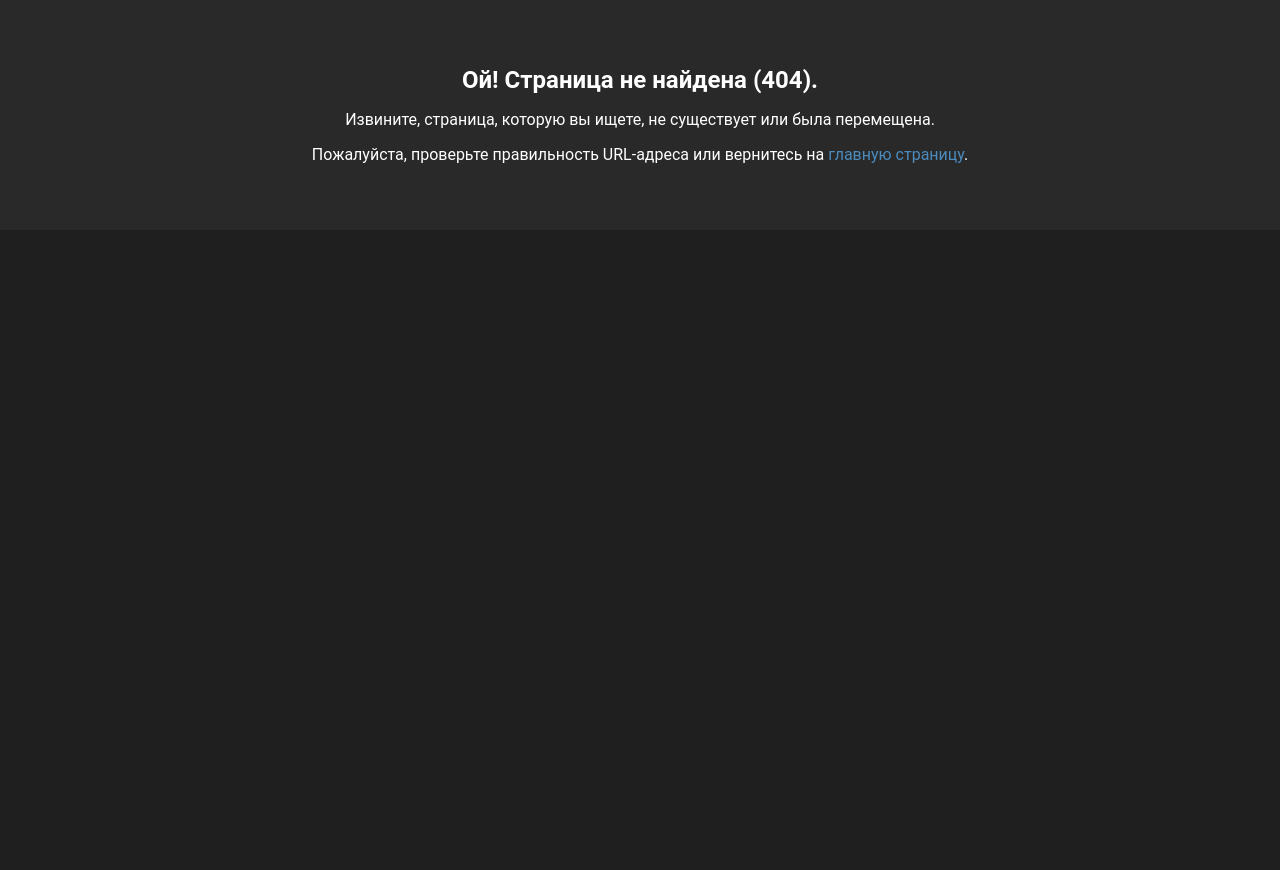
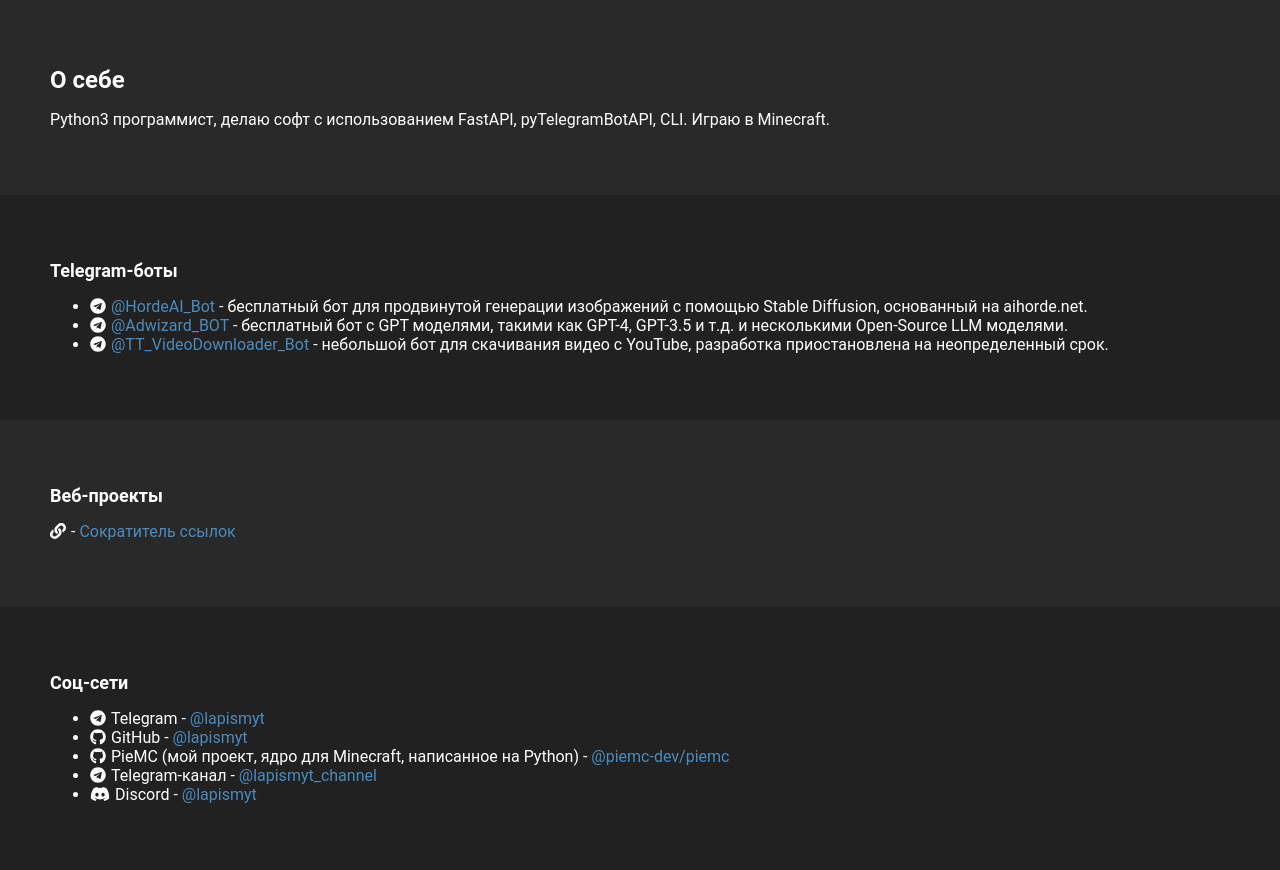
Before and after one commit to lapismyt/BCloud, a Flask app: page / in a window 1280 px wide. Before the commit the page ends 163 px from the top, so only its background shows below. Run offline with Flask 3, Linux system fonts and the light colour scheme.

Commit message:
Update index.html

```diff
--- a/templates/index.html
+++ b/templates/index.html
@@ -1,14 +1,15 @@
+<!DOCTYPE html>
 <html prefix="og: http://ogp.me/ns#">
 <head>
   <meta charset="UTF-8">
   <meta name="viewport" content="width=device-width, initial-scale=1.0">
-  <meta property="og:title" content="Ошибка 404">
+  <meta property="og:title" content="Главная">
   <meta property="og:type" content="article">
-  <meta property="og:url" content="http://lapismyt.space/not_found.html">
-  <meta property="og:image" content="http://lapismyt.space/uploads/5815023.jpg">
-  <meta property="og:description" content="Извините, страница не найдена.">
+  <meta property="og:url" content="http://lapismyt.space/">
+  <meta property="og:image" content="http://lapismyt.space/uploads/66328763.jpg">
+  <meta property="og:description" content="Главная страница - о себе, проекты, ссылки.">
   <meta property="og:site_name" content="BCloud">
-  <title>BCloud - Страница не найдена</title>
+  <title>BCloud - Главная</title>
   <link rel="stylesheet" href="https://cdnjs.cloudflare.com/ajax/libs/font-awesome/5.15.4/css/all.min.css">
   <style>
     body {
@@ -22,12 +23,15 @@
       font-size: 24px;
       font-weight: bold;
     }
+    h2 {
+      font-size: 18px;
+      font-weight: bold;
+    }
     p {
       font-size: 16px;
     }
     .section {
       padding: 50px;
-      text-align: center;
     }
     .section:nth-child(odd) {
       background-color: #292929;
@@ -68,6 +72,9 @@
       h1 {
         font-size: 20px;
       }
+      h2 {
+        font-size: 16px;
+      }
       p {
         font-size: 14px;
       }
@@ -76,9 +83,30 @@
 </head>
 <body>
   <div class="section animated">
-    <h1>Ой! Страница не найдена (404).</h1>
-    <p>Извините, страница, которую вы ищете, не существует или была перемещена.</p>
-    <p>Пожалуйста, проверьте правильность URL-адреса или вернитесь на <a href="http://lapismyt.space/">главную страницу</a>.</p>
+    <h1>О себе</h1>
+    <p>Python3 программист, делаю софт с использованием FastAPI, pyTelegramBotAPI, CLI. Играю в Minecraft.</p>
+  </div>
+  <div class="section animated">
+    <h2>Telegram-боты</h2>
+    <ul>
+      <li><i class="fab fa-telegram icon"></i><a href="https://t.me/HordeAI_Bot">@HordeAI_Bot</a> - бесплатный бот для продвинутой генерации изображений с помощью Stable Diffusion, основанный на aihorde.net.</li>
+      <li><i class="fab fa-telegram icon"></i><a href="https://t.me/Adwizard_BOT">@Adwizard_BOT</a> - бесплатный бот с GPT моделями, такими как GPT-4, GPT-3.5 и т.д. и несколькими Open-Source LLM моделями.</li>
+      <li><i class="fab fa-telegram icon"></i><a href="https://t.me/TT_VideoDownloader_Bot">@TT_VideoDownloader_Bot</a> - небольшой бот для скачивания видео с YouTube, разработка приостановлена на неопределенный срок.</li>
+    </ul>
+  </div>
+  <div class="section animated">
+    <h2>Веб-проекты</h2>
+    <p><i class="fas fa-link icon"></i>- <a href="http://lapismyt.space/urlshortener">Сократитель ссылок</a></p>
+  </div>
+  <div class="section animated">
+    <h2>Соц-сети</h2>
+    <ul>
+      <li><i class="fab fa-telegram icon"></i>Telegram - <a href="https://t.me/lapismyt">@lapismyt</a></li>
+      <li><i class="fab fa-github icon"></i>GitHub - <a href="https://github.com/lapismyt">@lapismyt</a></li>
+      <li><i class="fab fa-github icon"></i>PieMC (мой проект, ядро для Minecraft, написанное на Python) - <a href="https://github.com/piemc-dev/piemc">@piemc-dev/piemc</a></li>
+      <li><i class="fab fa-telegram icon"></i>Telegram-канал - <a href="https://t.me/lapismyt_channel">@lapismyt_channel</a></li>
+      <li><i class="fab fa-discord icon"></i>Discord - <a href="https://discordapp.com/users/965869347602067467">@lapismyt</a></li>
+    </ul>
   </div>
   <script src="https://cdnjs.cloudflare.com/ajax/libs/font-awesome/5.15.4/js/all.min.js"></script>
 </body>
```
